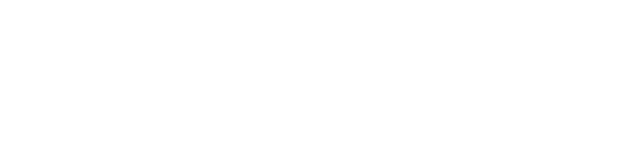
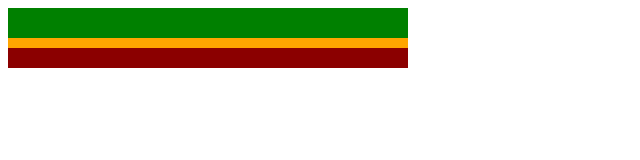
Before and after one commit to beckymarsha/jquery-class-1, a plain HTML site: page index.html in a window 1280 px wide. Shown: the whole page, without its empty margins (0-640 px from the left). Drawn offline with nearby package versions, Linux system fonts and the light colour scheme.

Commit message:
js, css, sandwich

```diff
--- a/index.html
+++ b/index.html
@@ -4,9 +4,18 @@
     <meta charset="UTF-8">
     <meta name="viewport" content="width=device-width, initial-scale=1.0">
     <meta http-equiv="X-UA-Compatible" content="ie=edge">
-    <title>Document</title>
+    <title>J-Queer</title>
+    <link rel="stylesheet" href="style.css">
 </head>
 <body>
 
+<div id="cheesesandwich" class="sandwich">
+    <div class="lettuce"></div>
+    <div class="cheese"></div>
+    <div class="tomato"></div>
+</div>
+
+    <script src="https://ajax.googleapis.com/ajax/libs/jquery/3.2.1/jquery.min.js"></script>
+    <script src="script.js"></script>
 </body>
 </html>
--- /dev/null
+++ b/style.css
@@ -0,0 +1,33 @@
+.lettuce,
+.cheese,
+.tomato {
+    display: block;
+    position: absolute;
+    top: 0;
+    left: 0;
+}
+
+.sandwich {
+    position: relative;
+    width: 400px;
+}
+
+.lettuce {
+    width: 100%;
+    height: 30px;
+    background-color: green;
+}
+
+.cheese {
+    top: 30px;
+    width: 100%;
+    height: 10px;
+    background-color: orange;
+}
+
+.tomato {
+    top: 40px;
+    width: 100%;
+    height: 20px;
+    background-color: darkred;
+}
```
Also changed, not shown: script.js (added).
